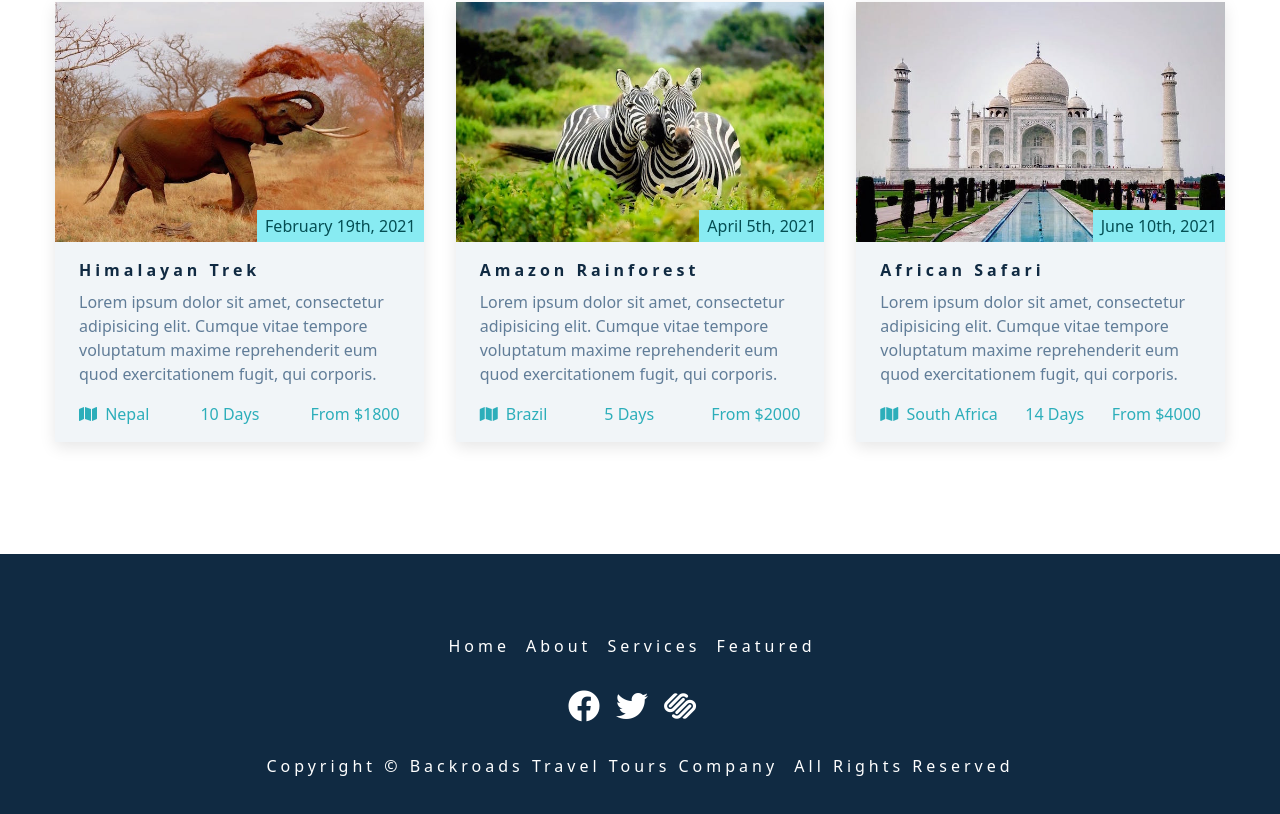
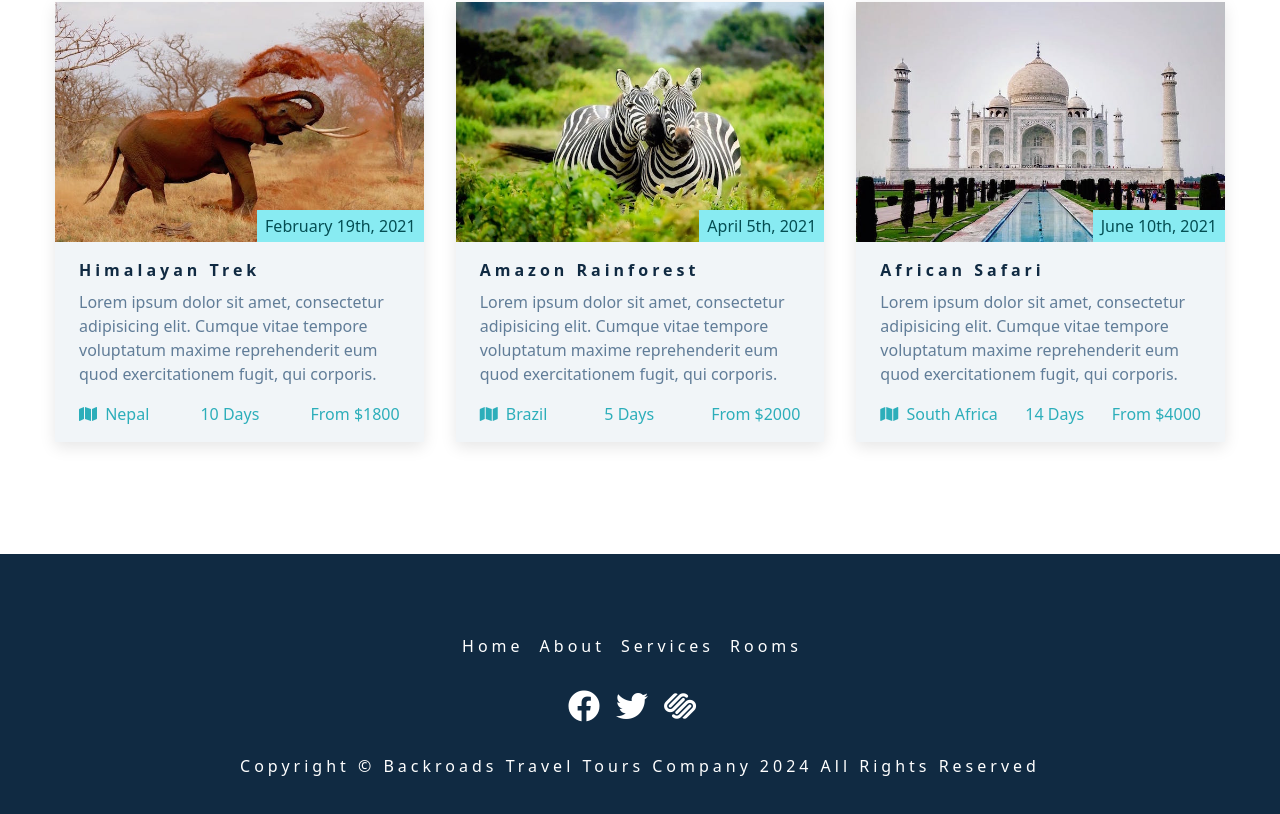
Before and after one commit to Megagig/sibec_hotels, a JavaScript app: page / in a window 1280 px wide. Shown: the part 2581-3395 px from the top of the page. Built offline with nearby package versions, Linux system fonts and the light colour scheme; the HTML template or start-up script is replaced by a standard one.

Commit message:
Update README.md

```diff
--- a/src/components/About.js
+++ b/src/components/About.js
@@ -21,7 +21,7 @@
             quisquam harum nam cumque temporibus explicabo dolorum sapiente odio
             unde dolor?
           </p>
-          <a href="#" className="btn">
+          <a href="#about" className="btn">
             read more
           </a>
         </article>
--- a/src/components/Footer.js
+++ b/src/components/Footer.js
@@ -1,60 +1,40 @@
+import { pageLinks, socialLinks } from '../data';
+
 const Footer = () => {
   return (
     <footer className="section footer">
       <ul className="footer-links">
-        <li>
-          <a href="#home" className="footer-link">
-            home
-          </a>
-        </li>
-        <li>
-          <a href="#about" className="footer-link">
-            about
-          </a>
-        </li>
-        <li>
-          <a href="#services" className="footer-link">
-            services
-          </a>
-        </li>
-        <li>
-          <a href="#featured" className="footer-link">
-            featured
-          </a>
-        </li>
+        {pageLinks.map((link) => {
+          const { id, href, text } = link;
+          return (
+            <li key={id}>
+              <a href={href} className="footer-link">
+                {text}
+              </a>
+            </li>
+          );
+        })}
       </ul>
       <ul className="footer-icons">
-        <li>
-          <a
-            href="https://www.twitter.com"
-            target="_blank"
-            className="footer-icon"
-          >
-            <i className="fab fa-facebook"></i>
-          </a>
-        </li>
-        <li>
-          <a
-            href="https://www.twitter.com"
-            target="_blank"
-            className="footer-icon"
-          >
-            <i className="fab fa-twitter"></i>
-          </a>
-        </li>
-        <li>
-          <a
-            href="https://www.twitter.com"
-            target="_blank"
-            className="footer-icon"
-          >
-            <i className="fab fa-squarespace"></i>
-          </a>
-        </li>
+        {socialLinks.map((social) => {
+          const { id, href, icon } = social;
+          return (
+            <li key={id}>
+              <a
+                href={href}
+                target="_blank"
+                rel="noreferrer"
+                className="footer-icon"
+              >
+                <i className={icon}></i>
+              </a>
+            </li>
+          );
+        })}
       </ul>
       <p className="copyright">
         copyright &copy; Backroads travel tours company
-        <span id="date"></span> all rights reserved
+        <span id="date">{new Date().getFullYear()}</span> all rights reserved
       </p>
     </footer>
   );
```
Also changed, not shown: src/components/Rooms.js (+0 -101 lines), 1 other file (tests, documents, lock files or other folders).
